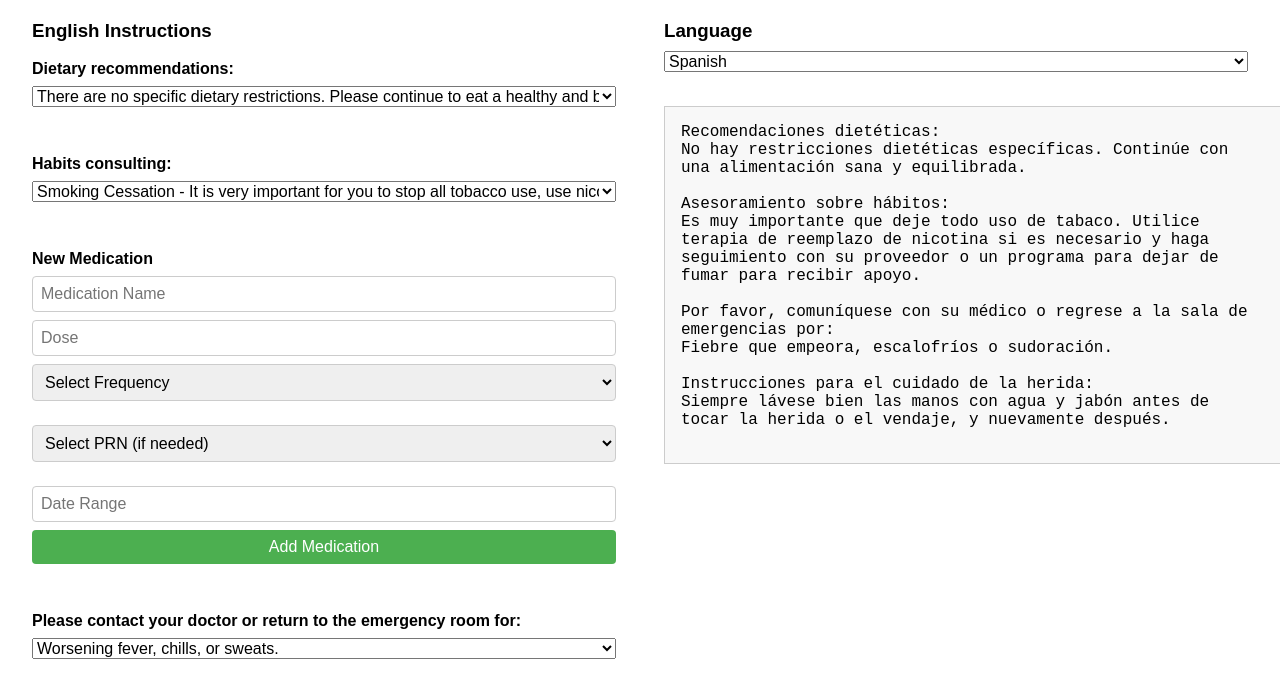
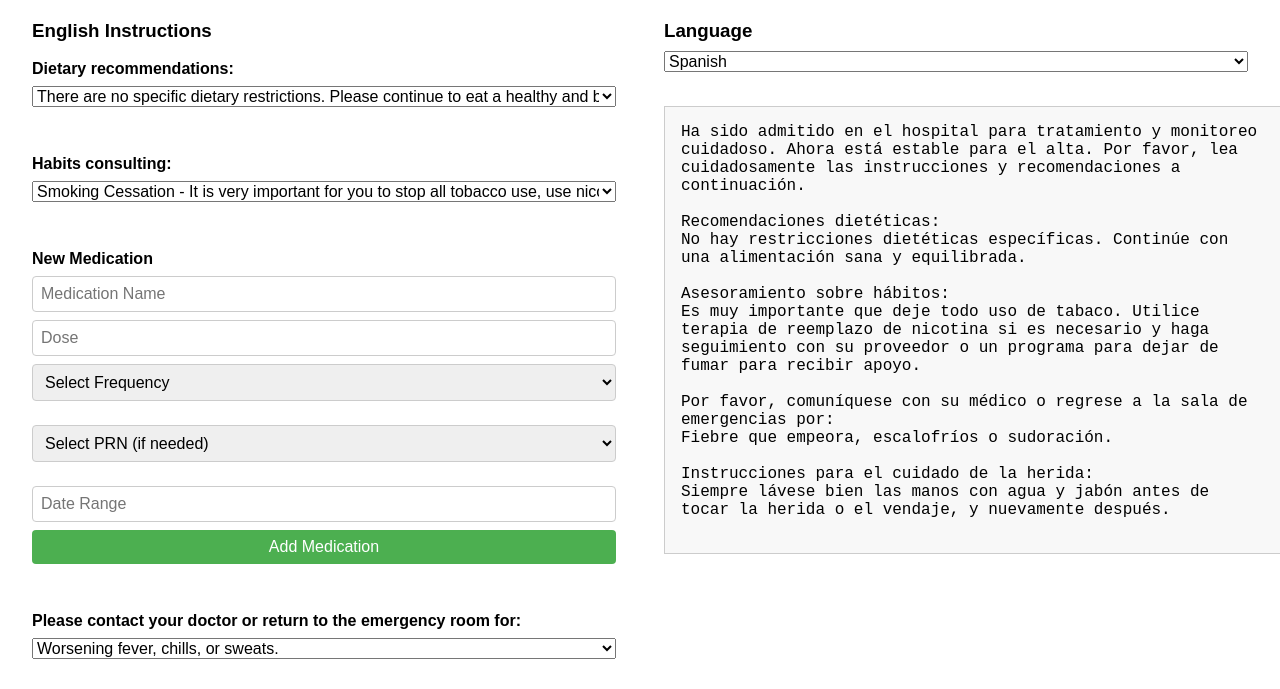
Before and after one commit to Qonrad/jeffqi, a plain HTML site: page index.html in a window 1280 px wide. Shown: the part 111-800 px from the top of the page. Drawn offline with Linux system fonts and the light colour scheme.

Commit message:
Add intro text.

```diff
--- a/script.js
+++ b/script.js
@@ -59,6 +59,16 @@ function getPhrase(category, id) {
     var _a;
     return (_a = phrases[category]) === null || _a === void 0 ? void 0 : _a.find(p => p.id === id);
 }
+// Add intro text translations
+const introText = {
+    english: "You are admitted to the hospital for treatment and careful monitoring. You are now stable for discharge. Please carefully read the instructions and recommendations below.",
+    spanish: "Ha sido admitido en el hospital para tratamiento y monitoreo cuidadoso. Ahora está estable para el alta. Por favor, lea cuidadosamente las instrucciones y recomendaciones a continuación.",
+    "cantonese (traditional)": "你已經入院接受治療和仔細監察。你現在狀況穩定，可以出院了。請仔細閱讀以下的指示和建議。",
+    "mandarin (simplified)": "您已被接收入院治疗并进行细心监护。现在您的状况稳定，可以出院了。请仔细阅读以下的说明和建议。",
+    "filipino (tagalog)": "Ikaw ay na-admit sa ospital para sa paggamot at masusing pagmamanman. Ikaw ay ngayon ay stable na para sa discharge. Mangyaring basahin ng mabuti ang mga tagubilin at rekomendasyon sa ibaba.",
+    vietnamese: "Bạn đã được nhập viện để điều trị và theo dõi cẩn thận. Bây giờ bạn đã ổn định để xuất viện. Vui lòng đọc kỹ các hướng dẫn và khuyến nghị dưới đây.",
+    russian: "Вас приняли в больницу для лечения и тщательного наблюдения. Сейчас ваше состояние стабильно для выписки. Пожалуйста, внимательно прочитайте инструкции и рекомендации ниже."
+};
 // Function to update the text content
 function updateTextContent() {
     const englishBox = document.getElementById('english-box');
@@ -68,6 +78,9 @@ function updateTextContent() {
         return;
     let englishText = '';
     let translatedText = '';
+    // Add intro text
+    englishText += introText.english + '\n\n';
+    translatedText += introText[selectedLanguage] + '\n\n';
     // Add header for medications if any exist
     if (output === null || output === void 0 ? void 0 : output.value) {
         englishText += medTranslations.header.english + '\n';
```
Also changed, not shown: script.ts (+15 -0 lines), index.html (line endings or trailing spaces).
